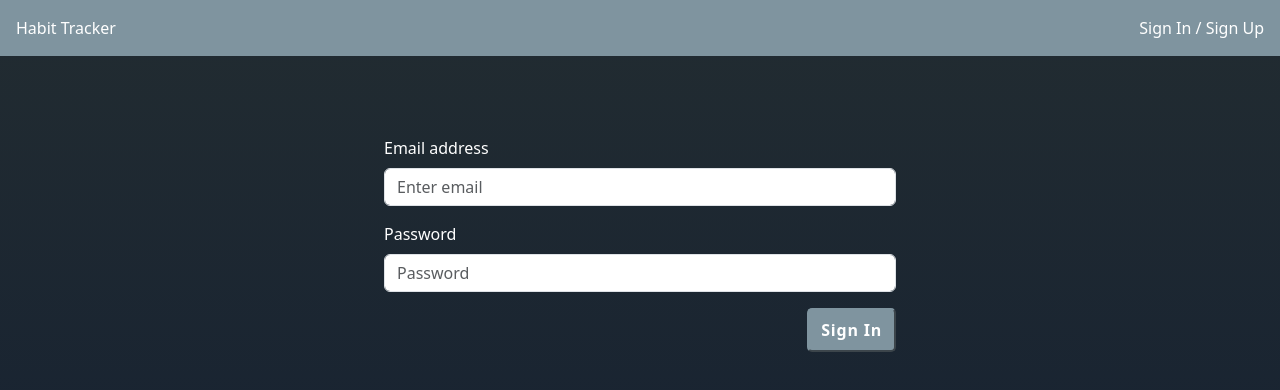
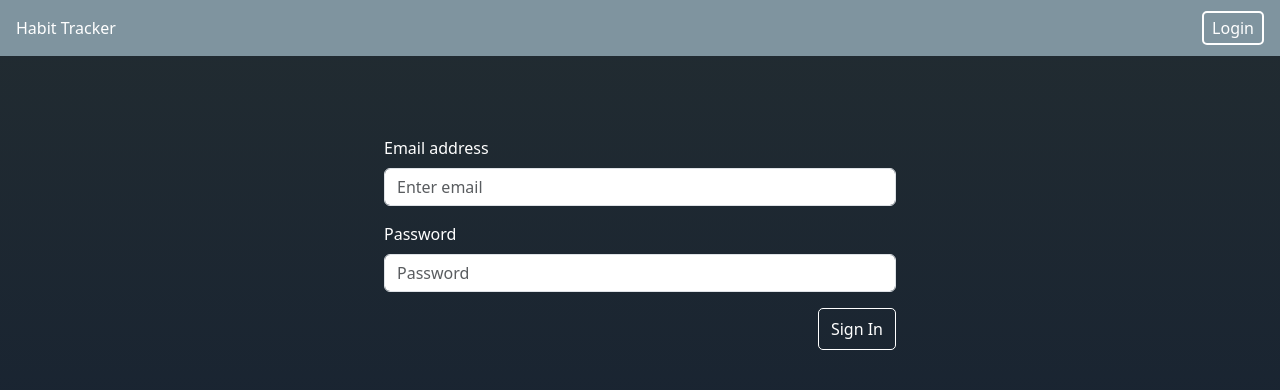
Before and after one commit to Murat-Yavas/habit-tracker-app, a React (Vite) app: page /login in a window 1280 px wide. Shown: the top 390 px of the page. Built offline with nearby package versions, Linux system fonts and the light colour scheme.

Commit message:
Add new login function

```diff
--- a/src/components/Header/Header.module.css
+++ b/src/components/Header/Header.module.css
@@ -20,3 +20,16 @@
 .user-session {
   margin-right: 1rem;
 }
+
+.log-button {
+  text-decoration: none;
+  color: white;
+  padding: 0.25rem 0.5rem;
+  /* background-color: #79abc8; */
+  border: 2px solid white;
+  border-radius: 5px;
+}
+
+.log-button:hover {
+  opacity: 0.7;
+}
--- a/src/components/Header/Header.tsx
+++ b/src/components/Header/Header.tsx
@@ -1,19 +1,35 @@
 import { NavLink } from "react-router-dom";
 import styles from "./Header.module.css";
+import { useAppDispatch, useAppSelector } from "../../redux/hooks";
+import Button from "../UI/Button";
+import { userActions } from "../../redux/user-slice";
 
 const Header = () => {
+  const dispatch = useAppDispatch();
+  const { isLogin } = useAppSelector((state) => state.user);
+
+  const handleLogout = () => {
+    dispatch(userActions.logout());
+  };
+
   return (
     <div className={styles["main-nav"]}>
       <div className={styles["site-logo"]}>
-        <NavLink to="./" className={styles["site-name"]}>
+        <NavLink to="/" className={styles["site-name"]}>
           Habit Tracker
         </NavLink>
       </div>
 
       <div className={styles["user-session"]}>
-        <NavLink to="./login" className={styles["site-name"]}>
-          Sign In / Sign Up
-        </NavLink>
+        {isLogin ? (
+          <Button onClick={handleLogout} className={styles["log-button"]}>
+            Logout
+          </Button>
+        ) : (
+          <NavLink to="/login" className={styles["log-button"]}>
+            Login
+          </NavLink>
+        )}
       </div>
     </div>
   );
--- a/src/components/Home/Home.tsx
+++ b/src/components/Home/Home.tsx
@@ -10,12 +10,13 @@ import { useEffect } from "react";
 const Home = () => {
   const dispatch = useAppDispatch();
   const { quotes } = useAppSelector((state) => state.quotes);
+  const { isLogin } = useAppSelector((state) => state.user);
 
   useEffect(() => {
     getQuotes(dispatch);
   }, []);
 
-  return (
+  return isLogin ? (
     <div className={styles.home}>
       <div className={styles.quote}>
         {quotes.length > 0 ? (
@@ -67,6 +68,10 @@ const Home = () => {
         </Card>
       </div>
     </div>
+  ) : (
+    <h2 className="text-white text-center">
+      You need to login to create a tracker plan
+    </h2>
   );
 };
 
--- a/src/components/Login/Login.module.css
+++ b/src/components/Login/Login.module.css
@@ -13,4 +13,15 @@
   padding: 0.5rem 0.75rem;
   position: absolute;
   right: 0;
+
+  text-decoration: none;
+  color: white;
+  border: 1px solid white;
+  border-radius: 5px;
 }
+
+.login-button:hover {
+  background-color: white;
+  color: #222c31;
+  transition: 0.4s;
+}
--- a/src/components/Login/Login.tsx
+++ b/src/components/Login/Login.tsx
@@ -1,25 +1,83 @@
 import Form from "react-bootstrap/Form";
-import Button from "../UI/Button";
 import styles from "./Login.module.css";
+import { useAppDispatch } from "../../redux/hooks";
+import { userActions } from "../../redux/user-slice";
+import { NavLink } from "react-router-dom";
+import { useState } from "react";
 
 const Login = () => {
+  const [email, setEmail] = useState("");
+  const [password, setPassword] = useState("");
+  const [emailErrorMessage, setEmailErrorMessage] = useState("");
+  const [passwordErrorMessage, setPasswordErrorMessage] = useState("");
+  const [isInvalid, setIsInvalid] = useState(true);
+  const dispatch = useAppDispatch();
+
+  const handleLogin = () => {
+    {
+      isInvalid ? "" : dispatch(userActions.login());
+    }
+  };
+
+  const checkEmail = () => {
+    let emailRegex = /[a-z0-9]+@[a-z]+\.[a-z]{2,3}/;
+
+    if (!emailRegex.test(email)) {
+      setEmailErrorMessage("Error! you have entered invalid email.");
+      setIsInvalid(true);
+    } else {
+      setEmailErrorMessage("");
+      setIsInvalid(false);
+    }
+  };
+
+  const checkPassword = () => {
+    let passwordRegex = /^.{6,}$/;
+
+    if (!passwordRegex.test(password)) {
+      setPasswordErrorMessage(
+        "Your password must contain at least 6 characters"
+      );
+      setIsInvalid(true);
+    } else {
+      setPasswordErrorMessage("");
+      setIsInvalid(false);
+    }
+  };
+
   return (
     <div className={`${styles["form-area"]}`}>
       <Form className={`${styles["login-form"]}`}>
         <Form.Group className="mb-3" controlId="formBasicEmail">
           <Form.Label>Email address</Form.Label>
-          <Form.Control type="email" placeholder="Enter email" />
+          <Form.Control
+            onChange={(e) => setEmail(e.target.value)}
+            value={email}
+            type="email"
+            placeholder="Enter email"
+            onBlur={checkEmail}
+          />
+          {email !== "" && <div> {emailErrorMessage} </div>}
         </Form.Group>
 
         <Form.Group className="mb-3" controlId="formBasicPassword">
           <Form.Label>Password</Form.Label>
-          <Form.Control type="password" placeholder="Password" />
+          <Form.Control
+            onChange={(e) => setPassword(e.target.value)}
+            value={password}
+            type="password"
+            placeholder="Password"
+            onBlur={checkPassword}
+          />
+          {password !== "" && <div> {passwordErrorMessage} </div>}
         </Form.Group>
 
-        <Button
+        <NavLink
+          to={isInvalid ? "/login" : "/"}
+          onClick={handleLogin}
           children="Sign In"
           className={`${styles["login-button"]}`}
-        ></Button>
+        ></NavLink>
       </Form>
     </div>
   );
--- a/src/redux/store.ts
+++ b/src/redux/store.ts
@@ -1,9 +1,14 @@
 import { configureStore } from "@reduxjs/toolkit";
 import dailySlice from "./daily-slice";
 import quotesSlice from "./quotes-slice";
+import userSlice from "./user-slice";
 
 export const store = configureStore({
-  reducer: { daily: dailySlice.reducer, quotes: quotesSlice.reducer },
+  reducer: {
+    daily: dailySlice.reducer,
+    quotes: quotesSlice.reducer,
+    user: userSlice.reducer,
+  },
 });
 
 export type RootState = ReturnType<typeof store.getState>;
--- /dev/null
+++ b/src/redux/user-slice.ts
@@ -0,0 +1,24 @@
+import { createSlice } from "@reduxjs/toolkit";
+
+interface UserState {
+  isLogin: boolean;
+}
+
+const initialState: UserState = { isLogin: false };
+
+const userSlice = createSlice({
+  name: "user",
+  initialState,
+  reducers: {
+    login: (state) => {
+      state.isLogin = true;
+    },
+
+    logout: (state) => {
+      state.isLogin = false;
+    },
+  },
+});
+
+export const userActions = userSlice.actions;
+export default userSlice;
```
